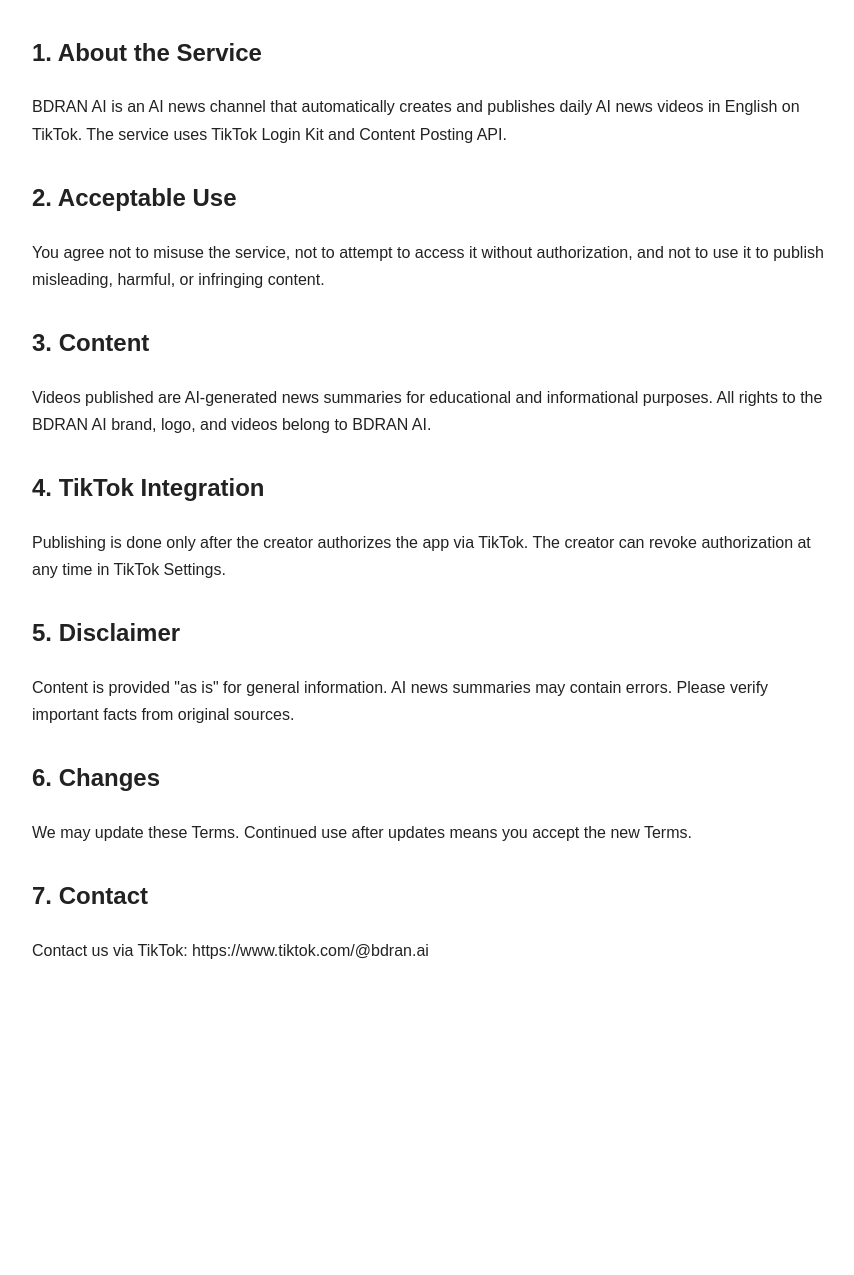
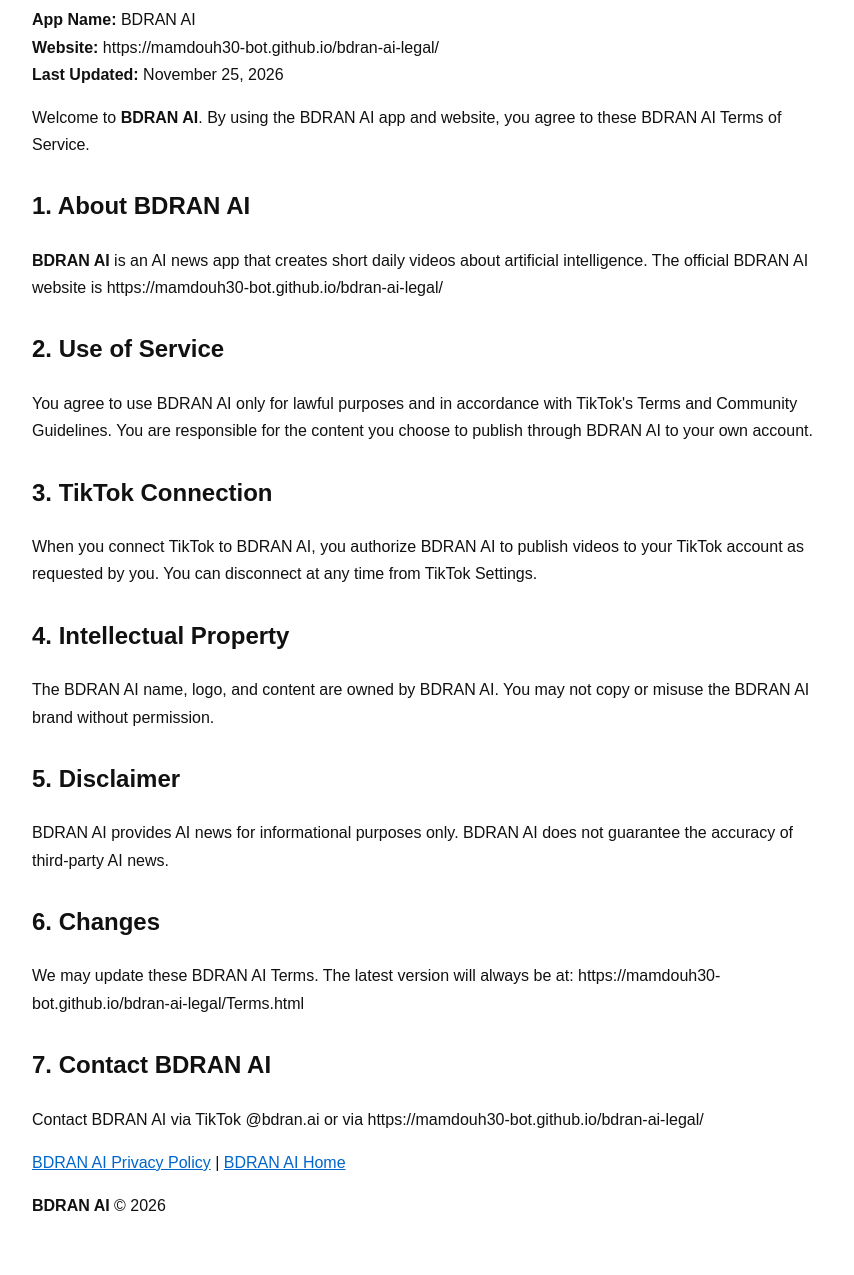
Before and after one commit to mamdouh30-bot/bdran-ai-legal, a plain HTML site: page Terms.html in a window 1280 px wide. Shown: the part 174-1449 px from the top of the page, without its empty margins (208-1062 px from the left). Before the commit the page ends 1178 px from the top, so only its background shows below. Drawn offline with Linux system fonts and the light colour scheme.

Commit message:
Update Terms.html

```diff
--- a/Terms.html
+++ b/Terms.html
@@ -1,13 +1,43 @@
 <!DOCTYPE html>
-<html lang="en"><head><meta charset="UTF-8"><meta name="viewport" content="width=device-width, initial-scale=1.0"><title>Terms of Service - BDRAN AI</title>
-<style>body{font-family:Arial,sans-serif;max-width:800px;margin:40px auto;padding:0 20px;line-height:1.7;color:#222}h1{font-size:28px}h2{margin-top:30px}</style></head>
-<body><h1>Terms of Service for BDRAN AI</h1><p>Last updated: November 9, 2026</p>
-<p>Welcome to BDRAN AI (@bdran.ai). By using our service, you agree to these Terms.</p>
-<h2>1. About the Service</h2><p>BDRAN AI is an AI news channel that automatically creates and publishes daily AI news videos in English on TikTok. The service uses TikTok Login Kit and Content Posting API.</p>
-<h2>2. Acceptable Use</h2><p>You agree not to misuse the service, not to attempt to access it without authorization, and not to use it to publish misleading, harmful, or infringing content.</p>
-<h2>3. Content</h2><p>Videos published are AI-generated news summaries for educational and informational purposes. All rights to the BDRAN AI brand, logo, and videos belong to BDRAN AI.</p>
-<h2>4. TikTok Integration</h2><p>Publishing is done only after the creator authorizes the app via TikTok. The creator can revoke authorization at any time in TikTok Settings.</p>
-<h2>5. Disclaimer</h2><p>Content is provided "as is" for general information. AI news summaries may contain errors. Please verify important facts from original sources.</p>
-<h2>6. Changes</h2><p>We may update these Terms. Continued use after updates means you accept the new Terms.</p>
-<h2>7. Contact</h2><p>Contact us via TikTok: https://www.tiktok.com/@bdran.ai</p>
-</body></html>
+<html lang="en">
+<head>
+<meta charset="UTF-8">
+<meta name="viewport" content="width=device-width, initial-scale=1.0">
+<title>BDRAN AI - Terms of Service</title>
+<meta name="description" content="BDRAN AI Terms of Service">
+<style>body{font-family:Arial,sans-serif;max-width:800px;margin:0 auto;padding:40px 20px;line-height:1.7;color:#111}h1{font-size:32px}h2{margin-top:28px}a{color:#0066cc}</style>
+</head>
+<body>
+<p><a href="https://mamdouh30-bot.github.io/bdran-ai-legal/">← Back to BDRAN AI</a></p>
+<h1>BDRAN AI - Terms of Service</h1>
+<p><strong>App Name:</strong> BDRAN AI<br>
+<strong>Website:</strong> https://mamdouh30-bot.github.io/bdran-ai-legal/<br>
+<strong>Last Updated:</strong> November 25, 2026</p>
+
+<p>Welcome to <strong>BDRAN AI</strong>. By using the BDRAN AI app and website, you agree to these BDRAN AI Terms of Service.</p>
+
+<h2>1. About BDRAN AI</h2>
+<p><strong>BDRAN AI</strong> is an AI news app that creates short daily videos about artificial intelligence. The official BDRAN AI website is https://mamdouh30-bot.github.io/bdran-ai-legal/</p>
+
+<h2>2. Use of Service</h2>
+<p>You agree to use BDRAN AI only for lawful purposes and in accordance with TikTok's Terms and Community Guidelines. You are responsible for the content you choose to publish through BDRAN AI to your own account.</p>
+
+<h2>3. TikTok Connection</h2>
+<p>When you connect TikTok to BDRAN AI, you authorize BDRAN AI to publish videos to your TikTok account as requested by you. You can disconnect at any time from TikTok Settings.</p>
+
+<h2>4. Intellectual Property</h2>
+<p>The BDRAN AI name, logo, and content are owned by BDRAN AI. You may not copy or misuse the BDRAN AI brand without permission.</p>
+
+<h2>5. Disclaimer</h2>
+<p>BDRAN AI provides AI news for informational purposes only. BDRAN AI does not guarantee the accuracy of third-party AI news.</p>
+
+<h2>6. Changes</h2>
+<p>We may update these BDRAN AI Terms. The latest version will always be at: https://mamdouh30-bot.github.io/bdran-ai-legal/Terms.html</p>
+
+<h2>7. Contact BDRAN AI</h2>
+<p>Contact BDRAN AI via TikTok @bdran.ai or via https://mamdouh30-bot.github.io/bdran-ai-legal/</p>
+
+<p><a href="https://mamdouh30-bot.github.io/bdran-ai-legal/Privacy.html">BDRAN AI Privacy Policy</a> | <a href="https://mamdouh30-bot.github.io/bdran-ai-legal/">BDRAN AI Home</a></p>
+<p><strong>BDRAN AI</strong> &copy; 2026</p>
+</body>
+</html>
```
